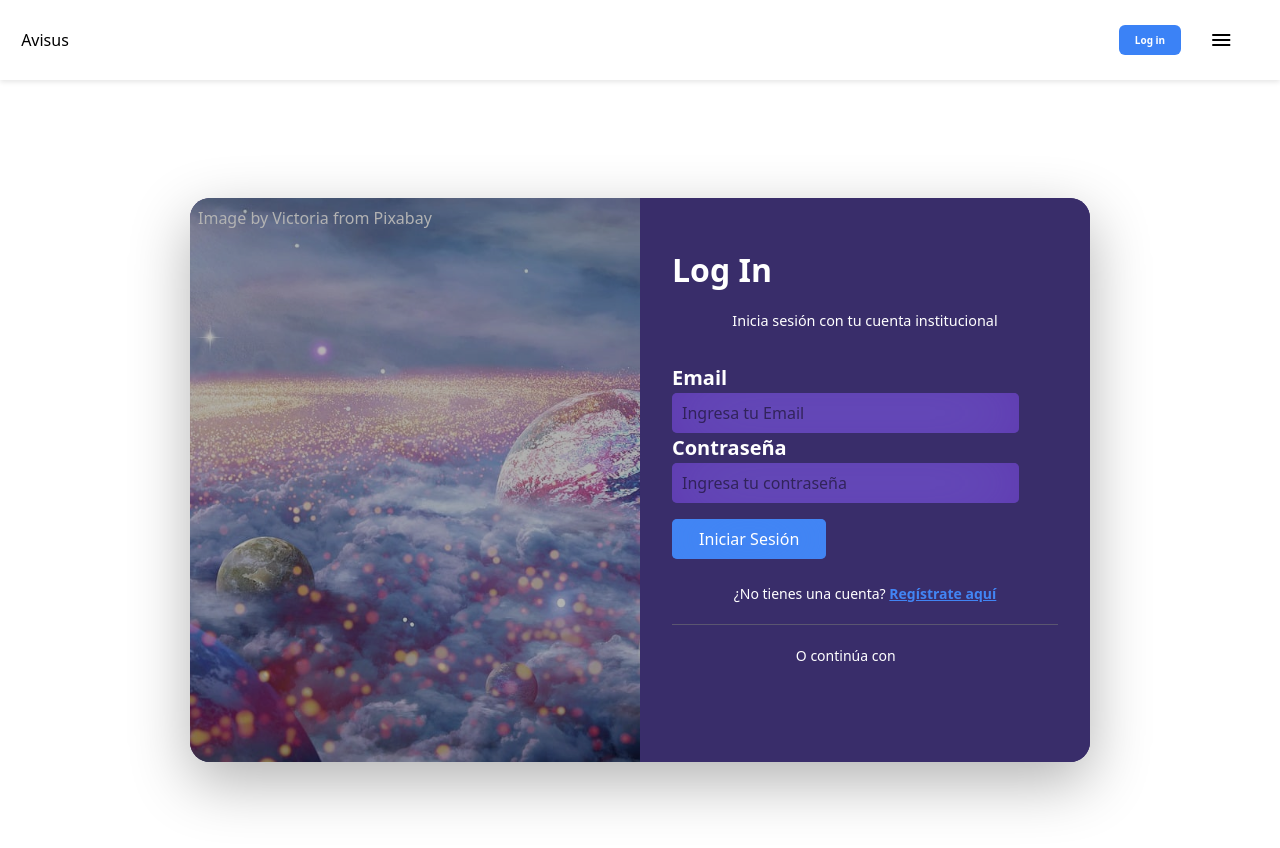
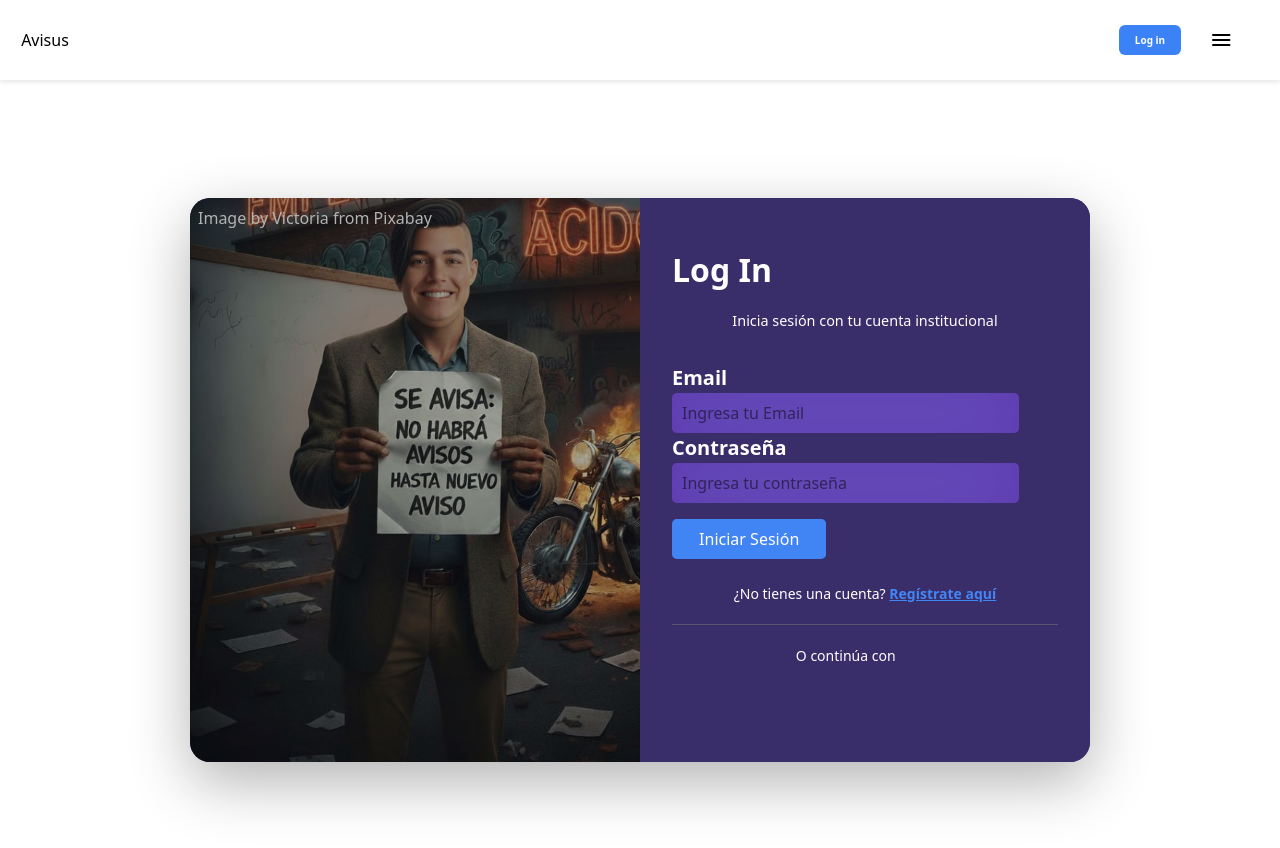
Before and after one commit to utm24090599-design/avisus_project, an Angular app in the folder frontend/: page /login in a window 1280 px wide. Shown: the top 848 px of the page. Built offline with nearby package versions, Linux system fonts and the light colour scheme.

Commit message:
modificate(app/src/shered/cell/loging and register): Se ha cambiado la imagen de ambos

```diff
--- a/frontend/src/app/shared/components/cell/login.component/login.component.css
+++ b/frontend/src/app/shared/components/cell/login.component/login.component.css
@@ -70,7 +70,7 @@ hr {
   left: 0;
   width: 100%;
   height: 100%;
-  background: url('../../../../assets/planets-7031048_1280.jpg') no-repeat center center/cover;
+  background: url('../../../../assets/MainImage.jpeg') no-repeat center center/cover;
   filter: brightness(0.7);
 }
 
--- a/frontend/src/app/shared/components/cell/register.component/register.component.css
+++ b/frontend/src/app/shared/components/cell/register.component/register.component.css
@@ -56,7 +56,7 @@
   left: 0;
   width: 100%;
   height: 100%;
-  background: url('../../../../assets/planets-7031048_1280.jpg') no-repeat center center/cover;
+  background: url('../../../../assets/MainImage.jpeg') no-repeat center center/cover;
   filter: brightness(0.7);
 }
 
```
Also changed, not shown: frontend/src/app/assets/MainImage.jpeg (added), frontend/src/app/assets/planets-7031048_1280.jpg (deleted).
